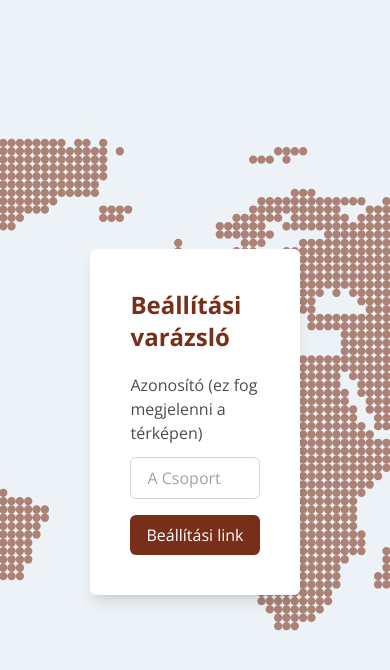
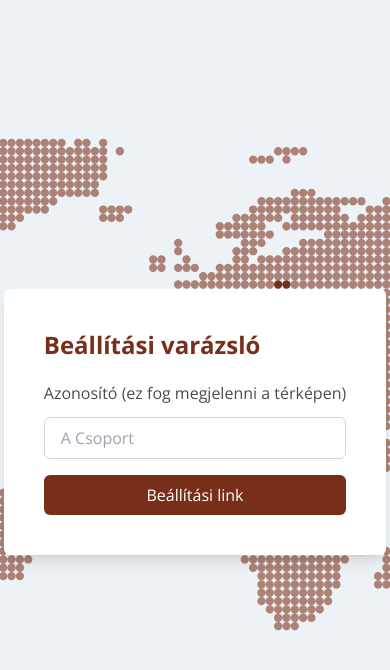
Before and after one commit to kir-dev/bacon-collector, a Next.js app: page /setup in a window 390 px wide. Shown: the top 670 px of the page. Built offline with nearby package versions, Linux system fonts and the light colour scheme.

Commit message:
feat: responsiveness

```diff
--- a/src/components/button.tsx
+++ b/src/components/button.tsx
@@ -23,14 +23,17 @@ function Button({ children, href, variant = 'primary', size = 'medium', classNam
     return (
       <Link
         href={href}
-        className={clsx('rounded-md  px-4 py-2 focus:outline-none text-center whitespace-nowrap', buttonClasses, className)}
+        className={clsx('rounded-md  px-4 py-2 focus:outline-none text-center whitespace-nowrap truncate', buttonClasses, className)}
       >
         {children}
       </Link>
     )
 
   return (
-    <button className={clsx('rounded-md  px-4 py-2 focus:outline-none text-center whitespace-nowrap', buttonClasses, className)} {...props}>
+    <button
+      className={clsx('rounded-md  px-4 py-2 focus:outline-none text-center whitespace-nowrap truncate', buttonClasses, className)}
+      {...props}
+    >
       {children}
     </button>
   )
--- a/src/components/card.tsx
+++ b/src/components/card.tsx
@@ -2,5 +2,5 @@ import clsx from 'clsx'
 import { HTMLProps, PropsWithChildren } from 'react'
 
 export function Card({ className, ...props }: PropsWithChildren<HTMLProps<HTMLDivElement>>) {
-  return <div className={clsx('bg-white shadow-lg p-10 rounded-md', className)} {...props} />
+  return <div className={clsx('bg-white shadow-lg p-10 rounded-md max-w-full', className)} {...props} />
 }
--- a/src/components/main-with-world.tsx
+++ b/src/components/main-with-world.tsx
@@ -3,9 +3,6 @@ import { HTMLProps } from 'react'
 
 export function MainWithWorld({ className, ...props }: HTMLProps<HTMLDivElement>) {
   return (
-    <main
-      className={clsx('flex min-h-full flex-col items-center justify-center p-24 bg-world-map bg-center bg-cover', className)}
-      {...props}
-    />
+    <main className={clsx('flex min-h-full flex-col items-center justify-center bg-world-map bg-center bg-cover', className)} {...props} />
   )
 }
```
